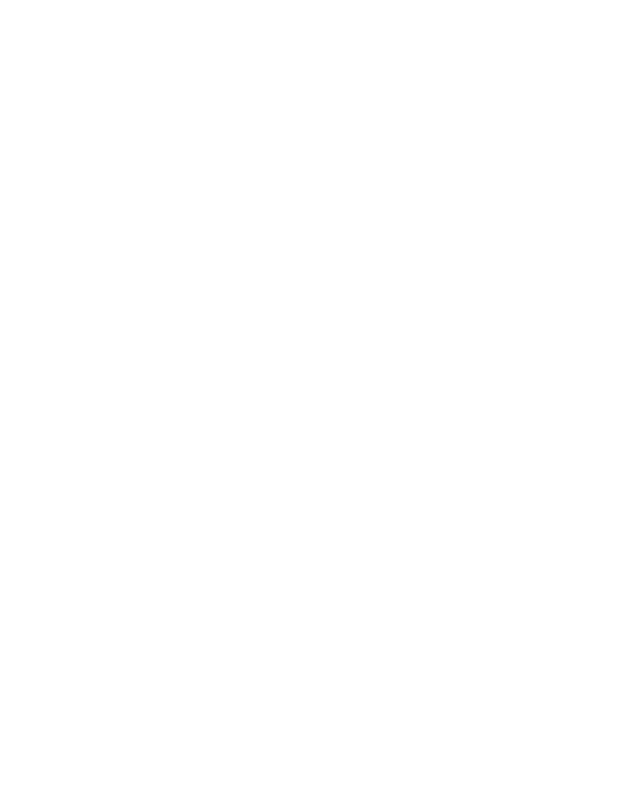
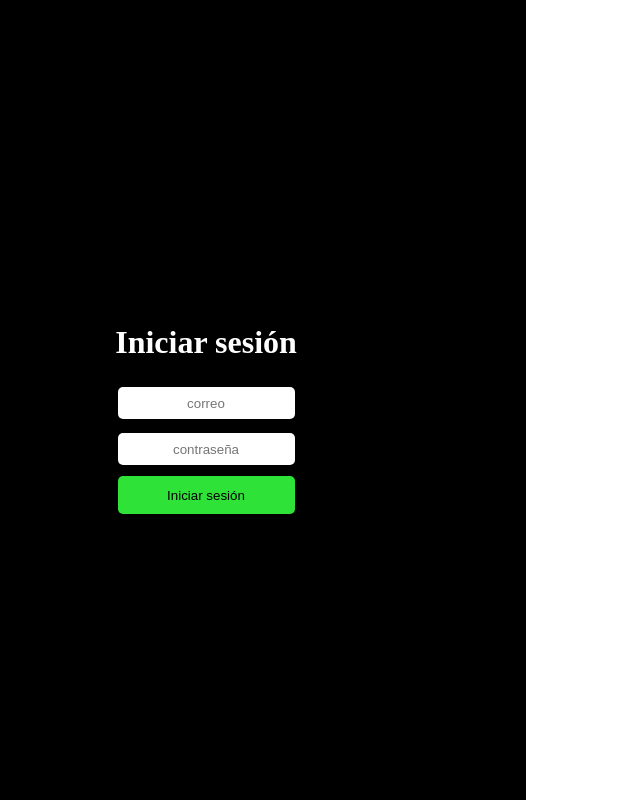
Before and after one commit to davidsc21/Pagina_contratos, a plain HTML site: page Frontend/login.html in a window 1280 px wide. Shown: the whole page, without its empty margins (114-754 px from the left). Drawn offline with Linux system fonts and the light colour scheme.

Commit message:
feat: :sparkles: Page first steps

```diff
--- a/Frontend/CSS/styles.css
+++ b/Frontend/CSS/styles.css
@@ -0,0 +1,60 @@
+*{
+    padding: 0;
+    margin: 0;
+}
+
+.container{
+    display: flex;
+    width: 100%;
+    height: 100vh;
+}
+
+.login-container{
+    display: flex;
+    flex-direction: column;
+    align-items: center;
+    justify-content: center;
+    height: 100vh;
+    text-align: center;
+    h1{
+        color: white;
+        margin-bottom: 4%;
+    }
+    background-color:black;
+    width: 50%;
+}
+
+.input-container{
+    display:grid;
+    gap: 15%;
+    width: 100%;
+    align-items: center;
+    text-align: center;
+    justify-content: center;
+    input{
+        border: none;
+        border-radius: 5px;
+        padding: 5%;
+        text-align: center;
+    }
+    input:hover{
+        border: 2px solid #2fe238;
+        border-radius: 5px;
+        padding: 5%;
+    }
+    input:focus{
+        outline: none;
+        border: 2px solid #2fe238;
+    }
+    button{
+        border: none;
+        border-radius: 5px;
+        background-color: #2fe238;
+        height: 160% ;
+        margin-top: 5%;
+    }
+    button:hover{
+        background-color: #d4e068;
+        cursor: pointer;
+    }
+}
--- a/Frontend/login.html
+++ b/Frontend/login.html
@@ -3,9 +3,23 @@
 <head>
     <meta charset="UTF-8">
     <meta name="viewport" content="width=device-width, initial-scale=1.0">
-    <title>Document</title>
+    <title>Contratos Palmas</title>
+    <link rel="stylesheet" href="./CSS/styles.css"/>
+
 </head>
 <body>
+    <div  class="container">
+        <div class="login-container">
+            <h1>Iniciar sesión</h1>
+            <div class="input-container">
+                <input placeholder="correo">
+                <input placeholder="contraseña">
+                <button>Iniciar sesión</button>
+            </div>
+        </div>
+        <div class="Decoration">
 
+        </div>
+    </div>
 </body>
 </html>
```
